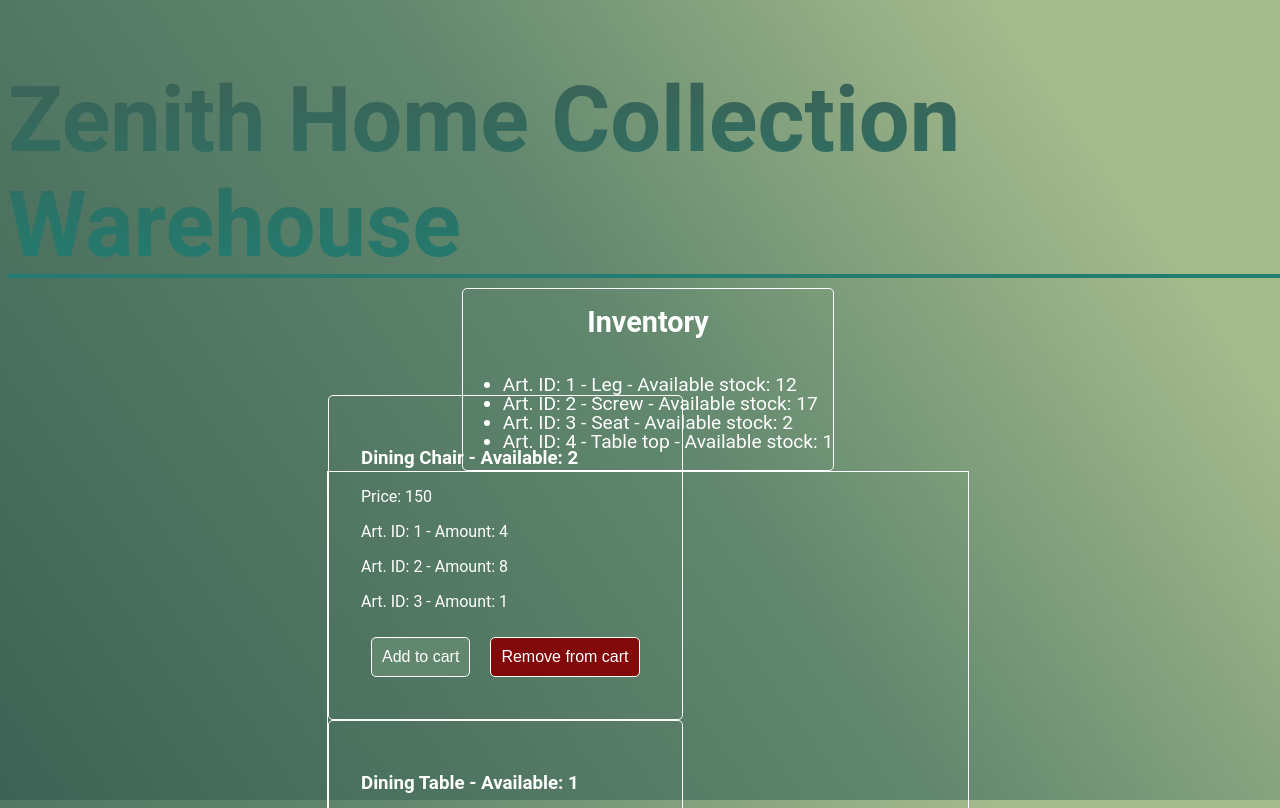
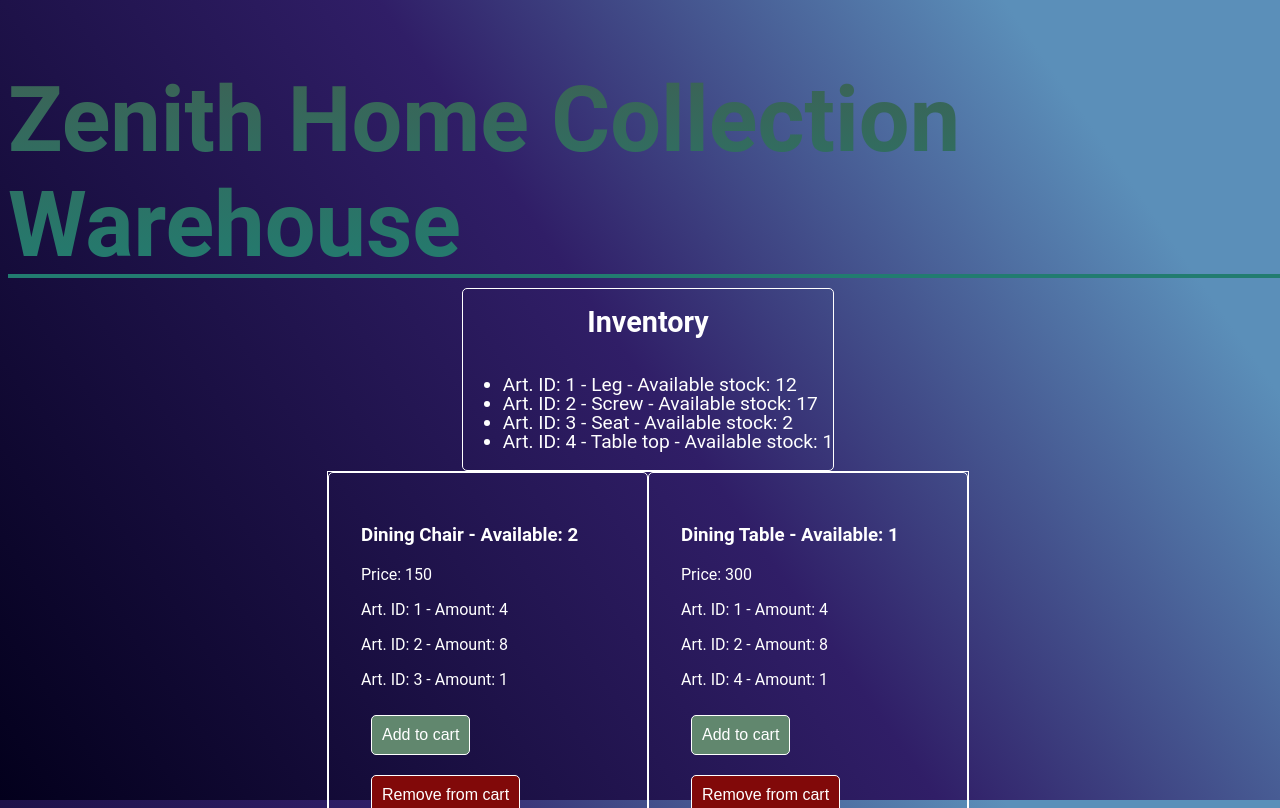
Before and after one commit to danieldraganweb/Next-test3, a Next.js app: page / in a window 1280 px wide. Built offline with nearby package versions, Linux system fonts and the light colour scheme.

Commit message:
unused div deleted

```diff
--- a/components/warehouse.tsx
+++ b/components/warehouse.tsx
@@ -102,15 +102,12 @@ const Warehouse = () => {
         </ul>
       </div>
       <div className={styles.container}>
-        <div className={styles.grid}>
         {products.map((product) => (
           <div key={product.name} className={styles.card}>
             <h3>
               {product.name} {"- Available:"}{" "}
               {product.name === "Dining Chair" ? currentNumberOfSeat : null}
-                {product.name === "Dining Table"
-                  ? currentNumberOfTableTop
-                  : null}
+              {product.name === "Dining Table" ? currentNumberOfTableTop : null}
             </h3>
             <p>Price: {product.price}</p>
             <div>
@@ -137,7 +134,6 @@ const Warehouse = () => {
             </button>
           </div>
         ))}
-        </div>
       </div>
     </>
   );
--- a/styles/globals.css
+++ b/styles/globals.css
@@ -11,6 +11,6 @@ body {
   color: #ffffff;
   background-color: rgb(17, 16, 16);
   font-family: "Roboto", sans-serif;
-  height: 1000px; /* Used to enable scrolling */
-  background: linear-gradient(55deg, #3c6255 0%, #61876e 51%, #a6bb8d 85%);
+  height: 3000px; /* Used to enable scrolling */
+  background: linear-gradient(55deg, #03001c 0%, #301e67 51%, #5b8fb9 85%);
 }
```
Lines whose indentation alone changed are shown as unchanged.
